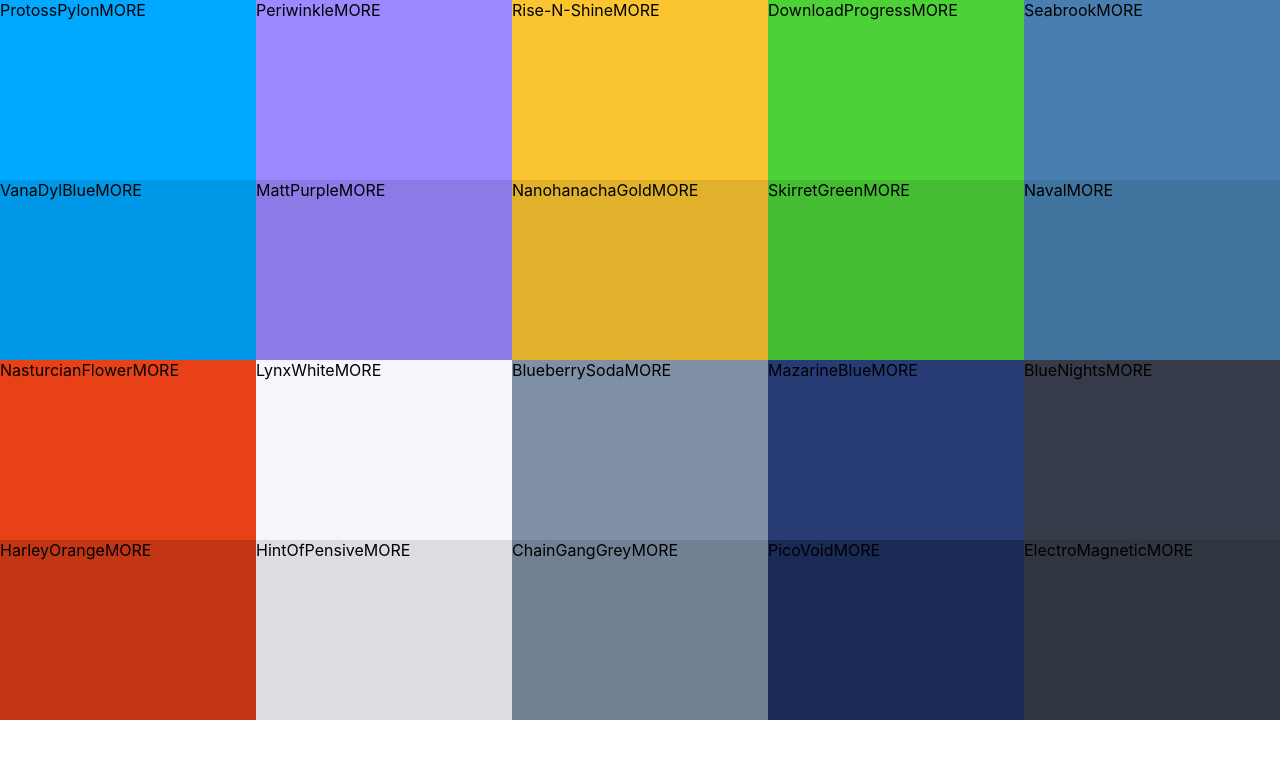
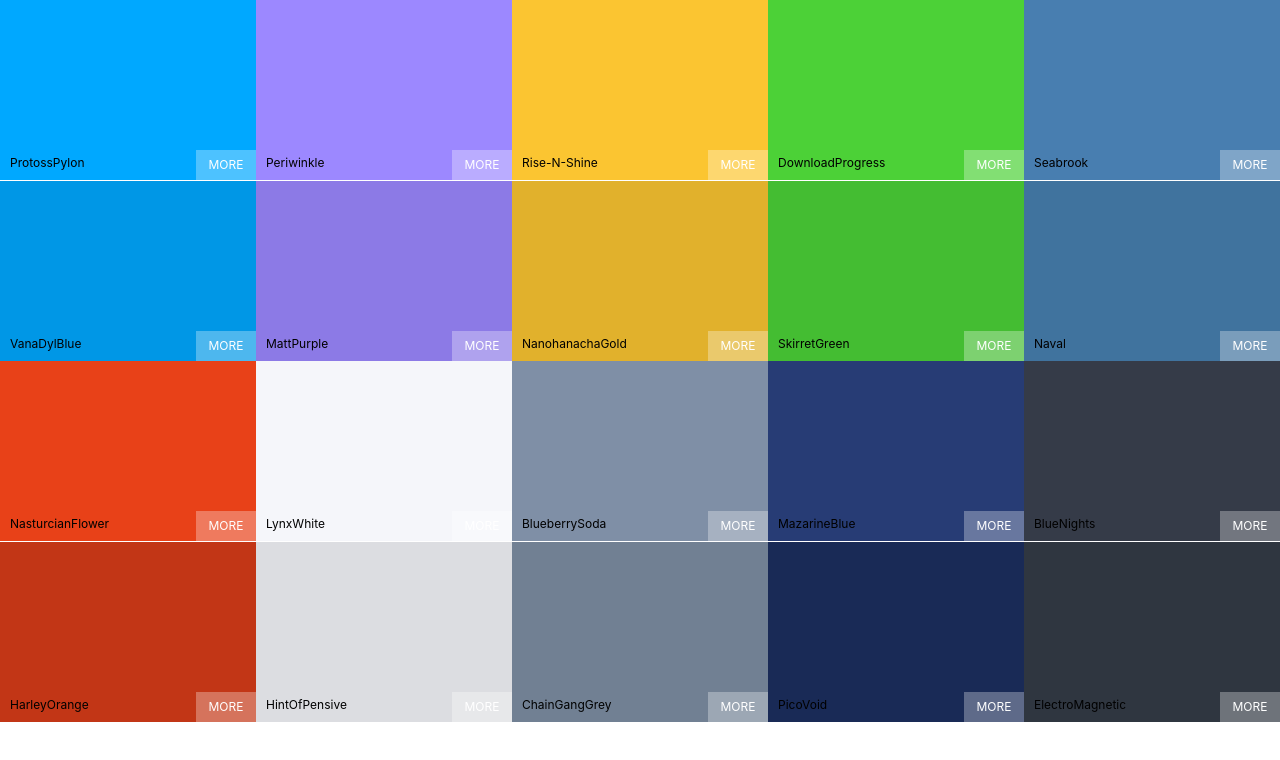
Before and after one commit to avinashlahel/react-colors, a React (Create React App) app: page / in a window 1280 px wide. Shown: the top 760 px of the page. Built offline with nearby package versions, Linux system fonts and the light colour scheme.

Commit message:
Add overlay transition

```diff
--- a/package.json
+++ b/package.json
@@ -4,6 +4,7 @@
   "private": true,
   "dependencies": {
     "react": "^16.8.6",
+    "react-copy-to-clipboard": "^5.0.1",
     "react-dom": "^16.8.6",
     "react-scripts": "3.0.1"
   },
--- a/src/ColorBox.css
+++ b/src/ColorBox.css
@@ -4,4 +4,108 @@
     display: inline-block;
     position: relative;
     cursor: pointer;
+    margin-bottom: -3.5px;
 }
+
+.copy-button {
+    position: absolute;
+    width: 100px;
+    height: 30px;
+    top: 50%;
+    left: 50%;
+    margin-left: -50px;
+    margin-top: -15px;
+    cursor: pointer;
+    color: white;
+    outline: none;
+    background: rgba(255,255,255,0.3);
+    border: none;
+    text-transform: uppercase;
+    opacity: 0;
+}
+
+.ColorBox:hover .copy-button {
+    opacity: 1;
+    transition: 0.5s;
+}
+
+.box-content {
+    position: absolute;
+    left: 0;
+    bottom: 0;
+    padding: 10px;
+    width: 100%;
+    color: black;
+    font-size: 12px;
+}
+
+.see-more {
+    background: rgba(255,255,255,0.3);
+    position: absolute;
+    right: 0;
+    bottom: 0;
+    font-size: 12px;
+    text-transform: uppercase;
+    border: none;
+    color: white;
+    width: 60px;
+    height: 30px;
+    text-align: center;
+    line-height: 30px;
+
+}
+
+.copy-overlay {
+    opacity: 0;
+    width: 100%;
+    height: 100%;
+    z-index: 0;
+    transform: scale(0.5);
+    transition: transform 0.6s ease-in-out;
+}
+
+.copy-overlay.show {
+    opacity: 1;
+    transform: scale(50);
+    z-index: 10;
+    position: absolute;
+}
+
+.copy-msg{
+    position: fixed;
+    top: 0;
+    bottom: 0;
+    left: 0;
+    right: 0;
+    display: flex;
+    flex-direction: column;
+    align-items: center;
+    justify-content: center;
+    opacity: 0;
+    color: white;
+    transform: scale(0);
+    font-size: 2rem;
+}
+
+.copy-msg.show {
+    opacity: 1;
+    transition-delay: 2s;
+    z-index: 25;
+    transform: scale(1);
+    transition: all 0.4s ease-in-out;
+}
+
+.copy-msg h1 {
+    font-weight: 400;
+    text-shadow: 2px 2px black;
+    background: rgba(255,255,255,0.2);
+    width: 100%;
+    text-align: center;
+    padding: 1rem;
+    margin-bottom: 0;
+}
+
+.copy-msg p {
+    font-weight: 100;
+    font-size: 2rem;
+}
--- a/src/ColorBox.js
+++ b/src/ColorBox.js
@@ -1,13 +1,40 @@
 import React, {Component} from 'react';
 import './ColorBox.css'
+import CopyToClipboard from "react-copy-to-clipboard";
+
 
 class ColorBox extends Component {
+    constructor(props){
+        super(props);
+        this.state = {copied : false};
+        this.handleCopy = this.handleCopy.bind(this);
+    }
+
+    handleCopy() {
+        this.setState({copied: true}, () => {
+            setTimeout(() => {this.setState({copied: false})},1500);
+        })
+    }
+
     render() {
+        const {name , background} = this.props;
+        const {copied} = this.state;
+
         return (
-            <div style={{background: this.props.color}} className="ColorBox">
-                <span>{this.props.name}</span>
-                <span>MORE</span>
-            </div>
+            <CopyToClipboard text={background} onCopy={this.handleCopy}>
+                <div style={{background}} className="ColorBox">
+                    <div style={{background}} className={`copy-overlay ${copied && 'show'}`} />
+                    <div className={`copy-msg ${copied && 'show'}`} >
+                        <h1>Copied!</h1>
+                        <p>{background}</p>
+                    </div>
+                    <div className="box-container">
+                        <span className="box-content">{name}</span>
+                        <button className="copy-button">Copy</button>
+                        <span className="see-more">More</span>
+                    </div>
+                </div>
+            </CopyToClipboard>
         );
     }
 }
--- a/src/Palette.js
+++ b/src/Palette.js
@@ -4,7 +4,7 @@
 
 class Palette extends Component {
     render() {
-        let colorBox = this.props.colors.map(color => <ColorBox color={color.color} name={color.name}/>);
+        let colorBox = this.props.colors.map(color => <ColorBox background={color.color} name={color.name}/>);
 
         return (
             <div>
```
Also changed, not shown: 1 other file (tests, documents, lock files or other folders).
